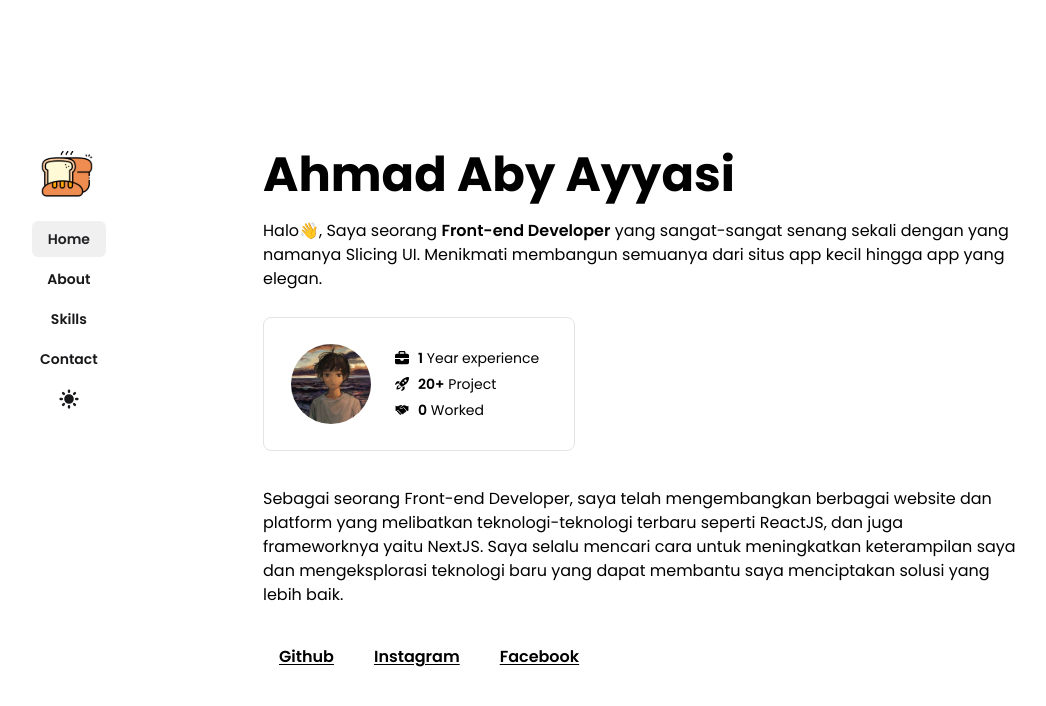
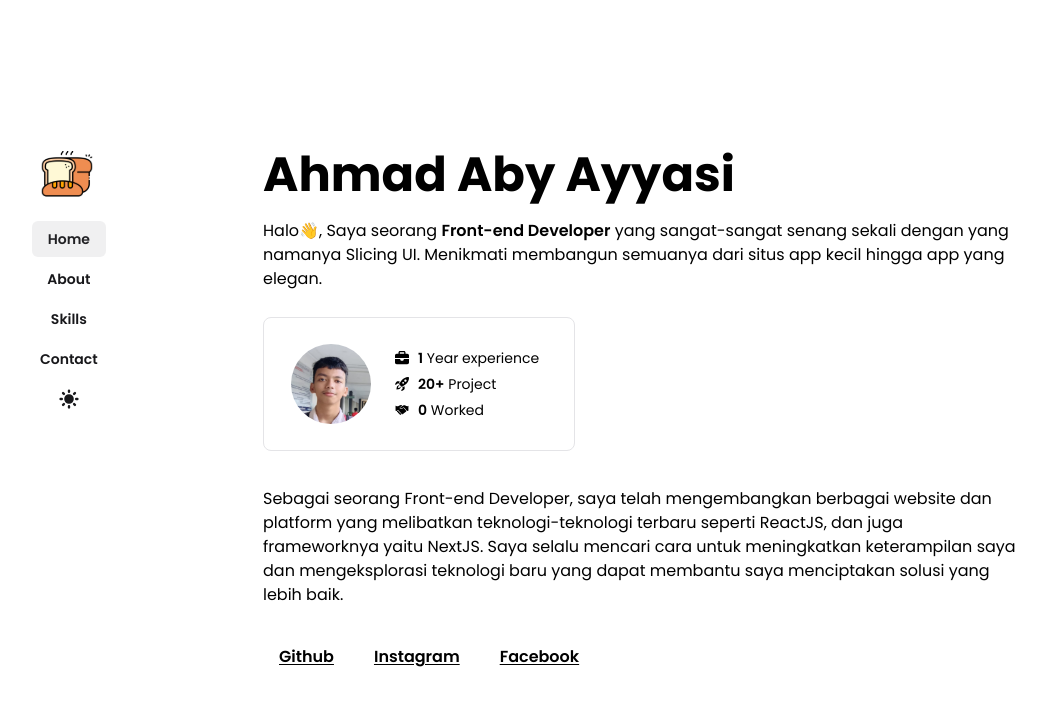
Before and after one commit to abirangers/next-portfolio, a Next.js app: page / in a window 1280 px wide. Shown: the top 706 px of the page, without its empty margins (116-1162 px from the left). Built offline with nearby package versions, Linux system fonts and the light colour scheme.

Commit message:
change photo

```diff
--- a/src/components/cardBio.tsx
+++ b/src/components/cardBio.tsx
@@ -27,15 +27,10 @@ const CardBio = ({ variant }: { variant: Variants }) => {
       variants={variant}
       className="rounded-lg border border-zinc-200 dark:border-zinc-800 dark:bg-zinc-900 max-w-[312px] w-full h-[134px] p-[27px] flex items-center"
     >
-      <Image src="/img/bio-image.svg" alt="bio-image" width={80} height={80} />
+      <div className="w-[80px] h-[80px] rounded-full overflow-hidden">
+      <Image src="/img/bioimage.JPG" alt="bio-image" width={80} height={80} className="w-full h-full object-cover"/>
+      </div>
       <div className="ml-[24px]">
-        {/* <BioAchieve
-          image="/img/experience.svg"
-          number="1"
-          title="year experience"
-        />
-        <BioAchieve image="/img/project.svg" number="20+" title="Project" />
-        <BioAchieve image="/img/deal.svg" number="0" title="worked" /> */}
         <BioAchieve number="1" title="Year experience">
           <ExperienceIcon
             fill="e"
```
Also changed, not shown: public/img/bioimage.jpg (added).
